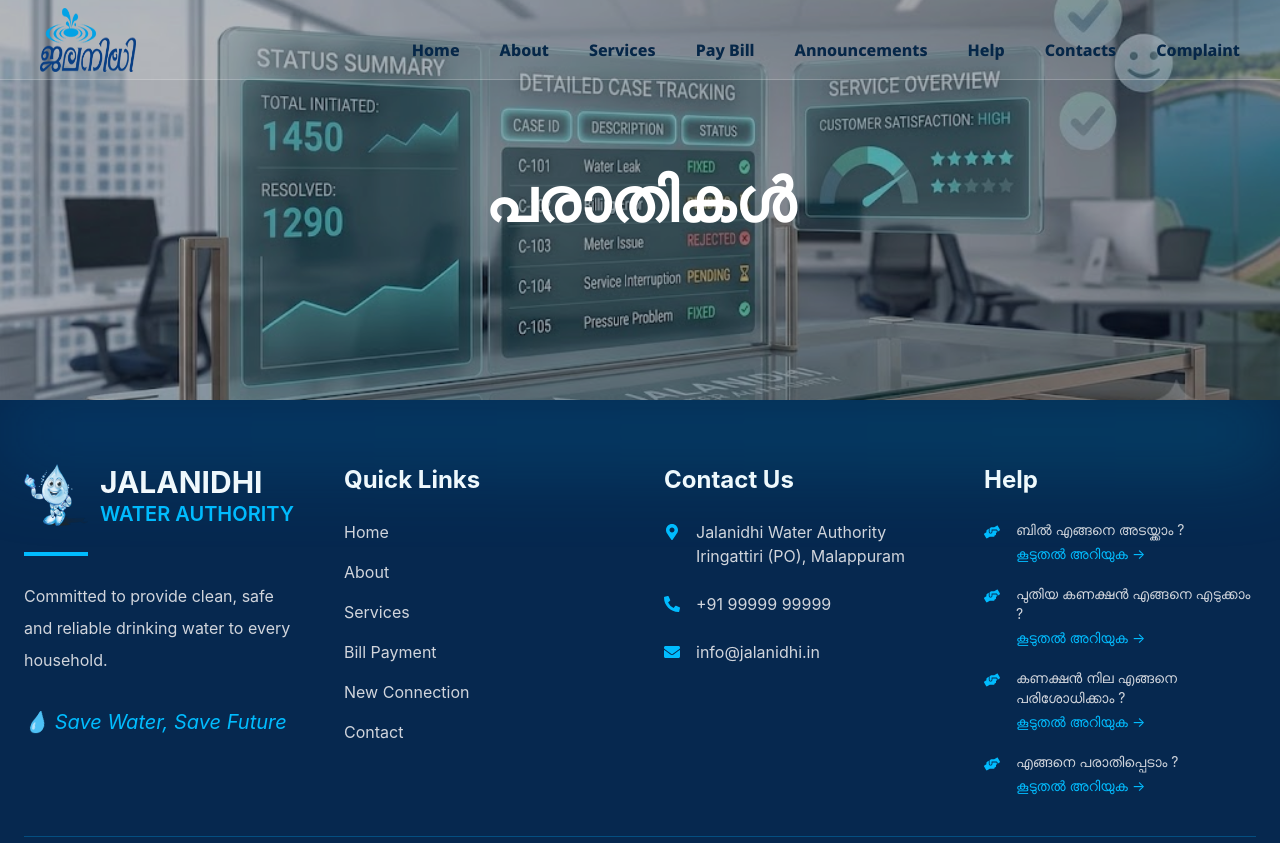
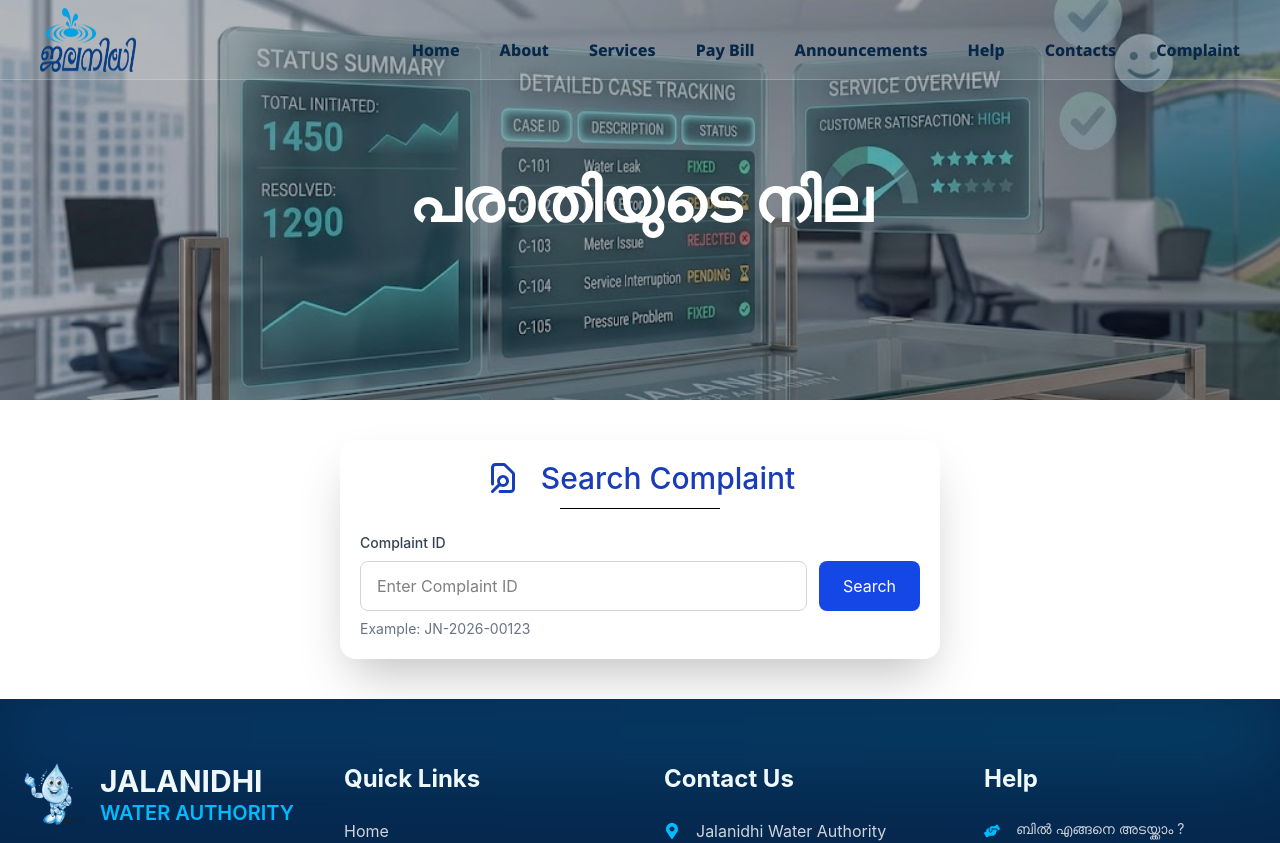
Before and after one commit to amalmkr/Jalanidhi-website, a React (Vite) app: page /complaint-status in a window 1280 px wide. Shown: the top 843 px of the page. Built offline with nearby package versions, Linux system fonts and the light colour scheme.

Commit message:
added complaint id generation and application number generation and some update fo codes

```diff
--- a/src/App.jsx
+++ b/src/App.jsx
@@ -14,7 +14,6 @@ import Help from './pages/Help';
 import WaterTime from './pages/WaterTime';
 import NewConnection from './pages/NewConnection';
 import CheckConnection from './pages/CheckConnection';
-import ConnectionStatus from './pages/ConnectionStatus';
 import NewConnectionSuccess from './sections/NewConnection/NewConnectionSuccess';
 import NewConnectionForm from './sections/NewConnection/NewConnectioForm';
 import ScrollToTop from './components/ScrollToTop';
@@ -44,7 +43,6 @@ function App() {
       <Route path='/announcement' element={<Announcemnt/>}/>
       <Route path='/new-connection' element={<NewConnection/>}/>
       <Route path='/check-connection' element={<CheckConnection/>}/>
-      <Route path='connection-status' element={<ConnectionStatus/>}/>
       <Route path='/water-time' element={<WaterTime/>}/>
       <Route path='/connection-form' element={<NewConnectionForm/>}/>
       <Route path='/connection-success' element={<NewConnectionSuccess/>}/>
--- a/src/pages/ConnectionStatus.jsx
+++ /dev/null
@@ -1,11 +0,0 @@
-function ConnectionStatus(){
-
-    return(
-        <>
-        <h1 className="font-extrabold text-9xl">HELLO PWTER</h1>
-        </>
-    )
-}
-
-
-export default ConnectionStatus;
--- a/src/sections/ComplaintSec/Complaint-status.jsx
+++ b/src/sections/ComplaintSec/Complaint-status.jsx
@@ -1,4 +1,6 @@
 import complaintStatusHero from "../../assets/images/complaint-status.jpg"
+import { HiOutlineDocumentSearch } from "react-icons/hi";
+
 
 function ComplaintStatus(){
 
@@ -8,9 +10,50 @@ function ComplaintStatus(){
                     <img src={complaintStatusHero} className='object-cover w-full h-[250px] md:h-[400px]'/>
                     <div className='inset-0 bg-gray-900/35 absolute'></div>
                     <div className='flex inset-0 absolute justify-center items-center'>
-                        <h2 className='text-white font-extrabold text-4xl md:text-6xl'>പരാതികൾ </h2>
+                        <h2 className='text-white font-extrabold text-4xl md:text-6xl'>പരാതിയുടെ നില </h2>
                     </div>
                 </div>
+
+            <div className='shadow-2xl   max-w-[400px] md:max-w-[600px] p-5 mx-auto rounded-2xl my-10'>
+                <div className='flex gap-5 items-center justify-center '>
+                    <HiOutlineDocumentSearch className='text-blue-800 md:text-4xl'/>
+                    <h2 className='md:text-3xl text-blue-800 font-medium'> Search Complaint</h2>
+                </div>
+                <hr className='bg-blue-500/45 mt-3 mx-50' />
+
+                <div className="mt-6">
+                        <label
+                            htmlFor="applicationNumber"
+                            className="block text-sm font-medium text-gray-700 mb-2"
+                        >
+                            Complaint ID
+                        </label>
+
+                        <div className="flex gap-3">
+                            <input
+                                id="applicationNumber"
+                                type="text"
+                                // value={applicationNumber}
+                                // onChange={(e)=>setApplicationNumber(e.target.value  )}
+                                placeholder="Enter Complaint ID"
+                                className="flex-1 border border-gray-300 rounded-lg px-4 py-3 outline-none focus:border-blue-600"
+                            />
+
+                            <button
+                                type="button"
+                                className=" bg-blue-700 text-white px-6 py-3 rounded-lg hover:bg-blue-800"
+                                // onClick={handleSearch}
+                            >
+                                Search
+                            </button>
+                        </div>
+
+                        <p className="text-sm text-gray-500 mt-2">
+                            Example: JN-2026-00123
+                        </p>
+                    </div>
+            </div>
+
 
         </>
     )
--- a/src/sections/ComplaintSec/ComplaintForm.jsx
+++ b/src/sections/ComplaintSec/ComplaintForm.jsx
@@ -11,13 +11,28 @@ function ComplaintForm() {
         area: "",
         location: "",
         complaintDetails: "",
-        image: null
+        image: null,
     });
 
     const navigate = useNavigate()
 
     function handleClick(event) {
         event.preventDefault();
+
+        const complaintID="JN-CMP-"+Date.now()
+
+        const complaint={
+            ...formData,
+            complaintID:complaintID,
+            status:"submitted"
+
+        };
+
+        const complaints = JSON.parse(localStorage.getItem("complaints")) || [];
+
+        complaints.push(complaint);
+
+        localStorage.setItem("complaints", JSON.stringify(complaints));
 
         console.log(formData);
 
@@ -37,9 +52,11 @@ function ComplaintForm() {
 
         navigate('/complaint-success',{
             state:{
-                formData:formData
+                complaint:complaint
             }
         })
+
+
     }
 
     function handleFileChange(e) {
--- a/src/sections/NewConnection/NewConnectioForm.jsx
+++ b/src/sections/NewConnection/NewConnectioForm.jsx
@@ -25,12 +25,20 @@ function NewConnectionForm(){
     const handleSubmit = (e)=>{
         e.preventDefault();
 
+        const applicationNo="JN-CNTN-"+Date.now();
+
+        const application ={
+            ...formData,
+            applicationNo:applicationNo,
+            status:"submitted"
+        }
+
         console.log("form data : ",formData);
         console.log("Mobile number :",mobileNumber);
         navigate('/connection-success',{
             state:{
                 mobileNumber:mobileNumber,
-                formData:formData
+                application:application
             }
         })
     }
--- a/src/sections/NewConnection/NewConnectionSuccess.jsx
+++ b/src/sections/NewConnection/NewConnectionSuccess.jsx
@@ -7,7 +7,7 @@ function NewConnectionSuccess() {
     const navigate = useNavigate();
     const location = useLocation()
 
-    const formData = location.state?.formData;
+    const application = location.state?.application;
     const mobileNumber = location.state?.mobileNumber;
 
 
@@ -43,7 +43,7 @@ function NewConnectionSuccess() {
                         </span>
 
                         <span className="font-bold">
-                            JN20260001
+                            {application?.applicationNo || "NULL"}
                         </span>
                     </div>
                     <div className="flex justify-between">
@@ -52,7 +52,7 @@ function NewConnectionSuccess() {
                         </span>
 
                         <span className="font-bold">
-                            {formData?.name}
+                            {application.name}
                         </span>
                     </div>
                     <div className="flex justify-between">
@@ -61,7 +61,7 @@ function NewConnectionSuccess() {
                         </span>
 
                         <span className="font-bold">
-                            {formData?.area}
+                            {application?.area || "NUL"}
                         </span>
                     </div>
 
@@ -81,19 +81,19 @@ function NewConnectionSuccess() {
                         </span>
 
                         <span className="font-bold text-green-600">
-                            Submitted
+                            {application?.status}
                         </span>
                     </div>
 
                 </div>
 
                 {/* Buttons */}
-                <div className="flex gap-5">
+                <div className="flex flex-col sm:flex-row gap-5">
 
                     <button
                         type="button"
                         className="w-full mt-8 bg-blue-600 hover:bg-blue-700 transition duration-300 text-white font-bold py-3 rounded-lg"
-                        onClick={() => navigate("/connection-status")}
+                        onClick={() => navigate("/check-connection")}
                     >
                         Check Status
                     </button>
--- a/src/sections/home/service.jsx
+++ b/src/sections/home/service.jsx
@@ -50,7 +50,7 @@ function Services() {
       icon: <TbSettingsCheck />,
       title: "നൽകിയ പരാതിയുടെ നില",
       description: "നിങ്ങൾ നൽകിയ പരാതിയുടെ നില അറിയാൻ താഴെ കാണുന്ന ബട്ടൺ ക്ലിക്ക് ചെയ്യുക.",
-      link:"/complaint"
+      link:"/complaint-status"
     },
     {
       icon: <FaHandsHelping />,
```
Also changed, not shown: src/sections/ComplaintSec/complaintSuccess.jsx (+7 -7 lines).
